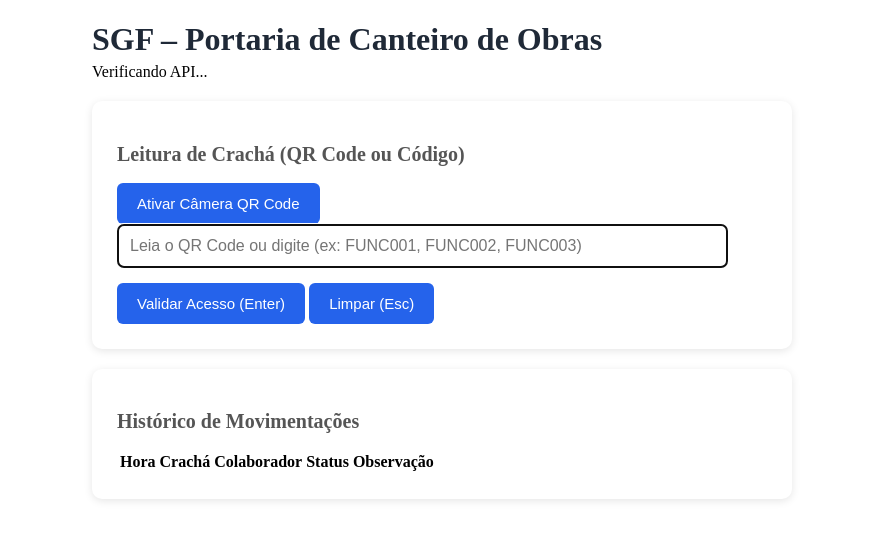
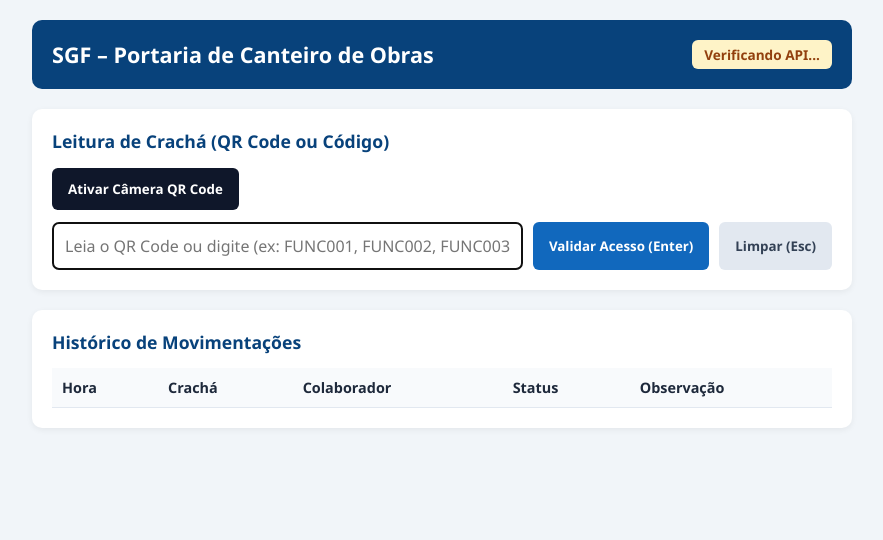
Before and after one commit to yagoaraujo781-lang/sgf-controle-acesso, a plain HTML site: page index.html in a window 1280 px wide. Shown: the whole page, without its empty margins (198-1081 px from the left). Drawn offline with Linux system fonts and the light colour scheme; a script that the page names is missing.

Commit message:
Update style.css

```diff
--- a/style.css
+++ b/style.css
@@ -1,53 +1,156 @@
-ody {
-    font-family: Arial, sans-serif;
-    background-color: #f2f4f7;
+* {
+  box-sizing: border-box;
+  font-family: 'Segoe UI', Tahoma, Geneva, Verdana, sans-serif;
+}
+
+body {
+  background: #f1f5f9;
+  color: #1e293b;
   margin: 0;
-    padding: 30px;
+  padding: 20px;
 }
+
 .container {
-    max-width: 700px;
+  max-width: 820px;
   margin: auto;
 }
-h1 { color: #1f2937; margin-bottom: 5px; }
-h2 { color: #555; font-size: 20px; }
+
+header {
+  background: #08427B;
+  color: #ffffff;
+  padding: 20px;
+  border-radius: 10px;
+  margin-bottom: 20px;
+  display: flex;
+  justify-content: space-between;
+  align-items: center;
+  flex-wrap: wrap;
+  gap: 10px;
+}
+
+header h1 {
+  margin: 0;
+  font-size: 1.35rem;
+}
+
+.badge-online {
+  background: #dcfce7;
+  color: #166534;
+  padding: 5px 12px;
+  border-radius: 6px;
+  font-size: 0.85rem;
+  font-weight: 700;
+}
+
+.badge-offline {
+  background: #fef3c7;
+  color: #92400e;
+  padding: 5px 12px;
+  border-radius: 6px;
+  font-size: 0.85rem;
+  font-weight: 700;
+}
+
 .card {
-    background-color: white;
-    padding: 25px;
-    margin-top: 20px;
+  background: #ffffff;
+  padding: 20px;
   border-radius: 10px;
-    box-shadow: 0 2px 8px rgba(0,0,0,0.1);
+  box-shadow: 0 2px 6px rgba(0, 0, 0, 0.06);
+  margin-bottom: 20px;
 }
-label { display: block; margin-bottom: 8px; font-weight: bold; }
+
+.card h2 {
+  margin-top: 0;
+  font-size: 1.1rem;
+  color: #08427B;
+}
+
+.camera-controls {
+  margin-bottom: 12px;
+}
+
+#qr-reader {
+  width: 100%;
+  max-width: 400px;
+  margin: 12px auto;
+  border-radius: 8px;
+  overflow: hidden;
+}
+
+form {
+  display: flex;
+  gap: 10px;
+  flex-wrap: wrap;
+}
+
 input {
-    width: 90%;
+  flex: 1;
+  min-width: 220px;
   padding: 12px;
-    border: 1px solid #ccc;
+  font-size: 1rem;
+  border: 1px solid #cbd5e1;
   border-radius: 6px;
-    margin-bottom: 15px;
-    font-size: 16px;
 }
+
 button {
-    background-color: #2563eb;
-    color: white;
+  padding: 12px 16px;
   border: none;
-    padding: 12px 20px;
   border-radius: 6px;
   cursor: pointer;
-    font-size: 15px;
+  font-weight: 600;
 }
-button:hover { background-color: #1d4ed8; }
+
+.btn-primary {
+  background: #1168BD;
+  color: #ffffff;
+}
+
+.btn-secondary {
+  background: #0f172a;
+  color: #ffffff;
+}
+
+.btn-clear {
+  background: #e2e8f0;
+  color: #334155;
+}
+
+.resultado {
+  margin-top: 15px;
+  padding: 15px;
+  border-radius: 8px;
+  font-weight: 700;
+}
+
 .autorizado {
-    background-color: #dcfce7;
+  background: #dcfce7;
   color: #166534;
-    padding: 15px;
-    margin-top: 15px;
-    border-radius: 6px;
+  border: 1px solid #86efac;
 }
+
 .negado {
-    background-color: #fee2e2;
+  background: #fee2e2;
   color: #991b1b;
-    padding: 15px;
-    margin-top: 15px;
-    border-radius: 6px;
+  border: 1px solid #fca5a5;
 }
-.acesso { padding: 10px; border-bottom: 1px solid #ddd; font-size: 14px; }
+
+.oculto {
+  display: none;
+}
+
+table {
+  width: 100%;
+  border-collapse: collapse;
+  margin-top: 10px;
+}
+
+th, td {
+  padding: 10px;
+  border-bottom: 1px solid #e2e8f0;
+  text-align: left;
+  font-size: 0.9rem;
+}
+
+th {
+  background: #f8fafc;
+}
```
Lines whose indentation alone changed are shown as unchanged.
